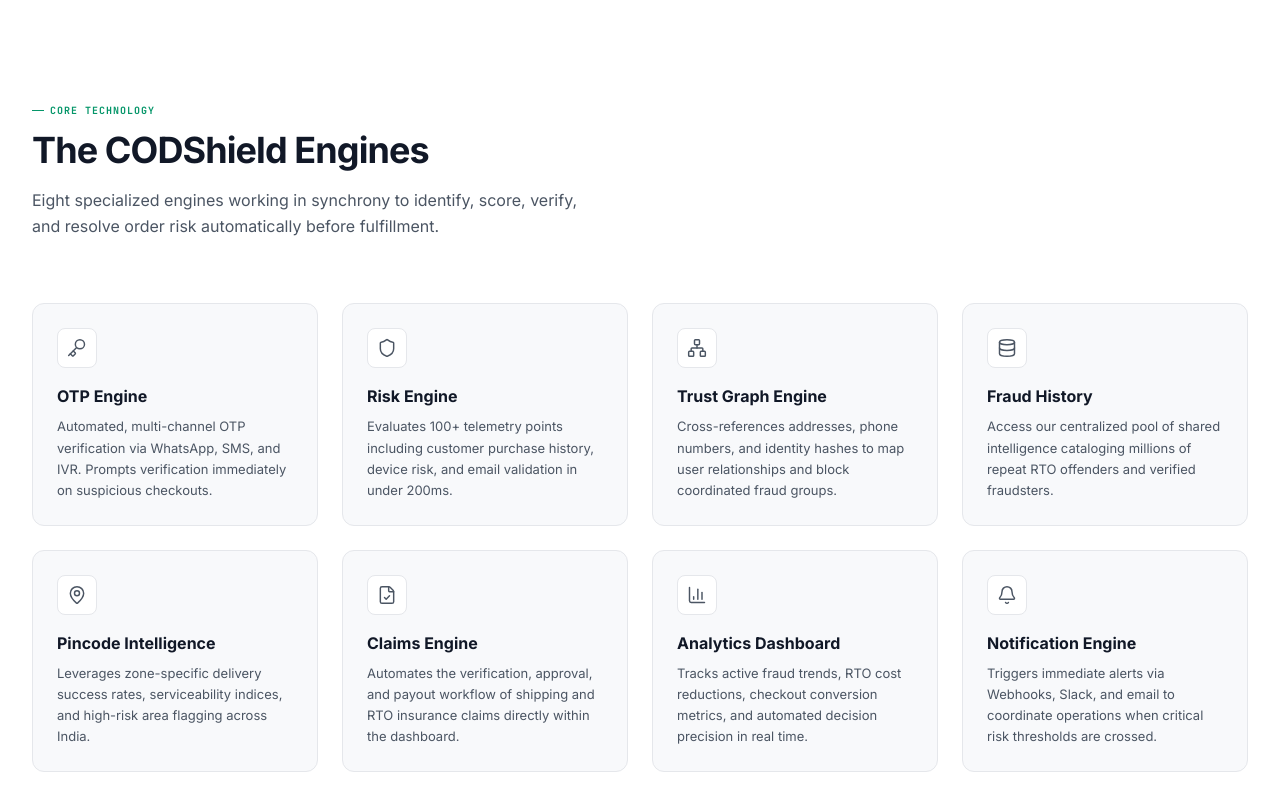
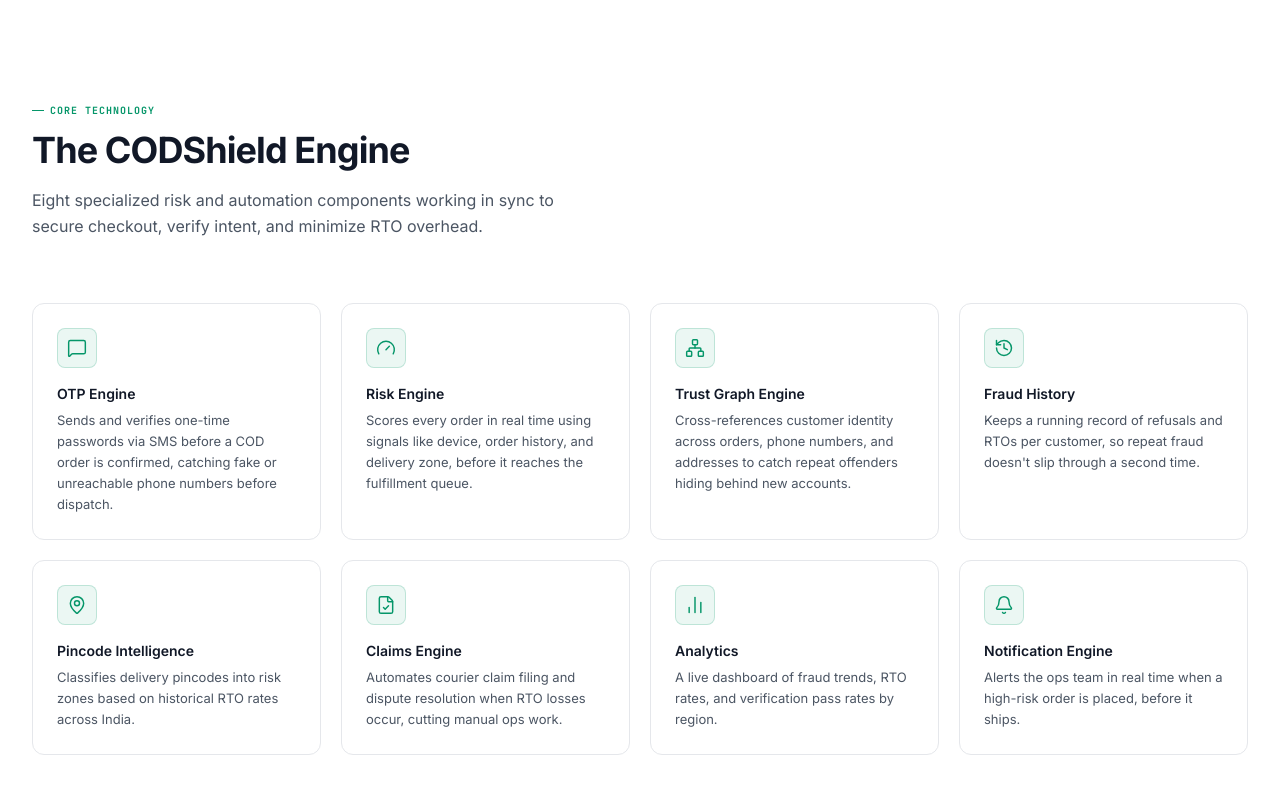
Before and after one commit to Aparajita-eng/CODShield, a Next.js app in the folder frontend/: page / in a window 1280 px wide. Shown: the part 1560-2370 px from the top of the page. Built offline with nearby package versions, Linux system fonts and the light colour scheme.

Commit message:
feat: add Features section with 8 engine cards

```diff
--- a/frontend/src/app/page.tsx
+++ b/frontend/src/app/page.tsx
@@ -3,7 +3,7 @@
 import Navigation from "@/components/Navigation";
 import { useState, useEffect } from "react";
 import { motion, useReducedMotion } from "framer-motion";
-import { ArrowRight, TrendingDown, PackageX, PhoneOff, BarChart2, AlertTriangle, CheckCircle, Info, Smartphone, Key, Shield, Network, Database, MapPin, FileCheck, BarChart3, Bell } from "lucide-react";
+import { ArrowRight, TrendingDown, PackageX, PhoneOff, BarChart2, AlertTriangle, CheckCircle, Info, Smartphone, MessageSquare, Gauge, Network, History, MapPin, FileCheck, Bell } from "lucide-react";
 import { EASE, fadeUp, clipReveal, staggerContainer, staggerItem } from "@/lib/motion";
 
 interface MockOrder {
@@ -455,81 +455,81 @@
         </div>
       </section>
 
-      {/* FEATURES SECTION (CODSHIELD ENGINES) */}
+      {/* THE CODSHIELD ENGINE */}
       <section className="bg-bg-base border-t border-border-default">
         <div className="max-w-7xl mx-auto px-6 lg:px-8 py-24">
 
-          {/* Section Header */}
+          {/* Section Header - Static / No entrance animations */}
           <div className="max-w-xl mb-16">
             <span className="inline-flex items-center gap-1.5 text-[10px] font-mono font-bold tracking-widest text-accent uppercase mb-3">
               <span className="w-3 h-px bg-accent inline-block"></span>
               Core Technology
             </span>
             <h2 className="font-sans font-bold text-3xl sm:text-4xl text-ink-primary tracking-tight leading-[1.15]">
-              The CODShield Engines
+              The CODShield Engine
             </h2>
             <p className="mt-4 text-base text-ink-secondary leading-relaxed">
-              Eight specialized engines working in synchrony to identify, score, verify, and resolve order risk automatically before fulfillment.
+              Eight specialized risk and automation components working in sync to secure checkout, verify intent, and minimize RTO overhead.
             </p>
           </div>
 
-          {/* Features Grid */}
-          <div className="grid sm:grid-cols-2 lg:grid-cols-4 gap-6">
+          {/* Feature Cards Grid - Static / No entrance animations, hover only */}
+          <div className="grid sm:grid-cols-2 lg:grid-cols-4 gap-5">
             {[
               {
-                icon: Key,
-                title: "OTP Engine",
-                description: "Automated, multi-channel OTP verification via WhatsApp, SMS, and IVR. Prompts verification immediately on suspicious checkouts.",
+                icon: MessageSquare,
+                name: "OTP Engine",
+                description: "Sends and verifies one-time passwords via SMS before a COD order is confirmed, catching fake or unreachable phone numbers before dispatch."
               },
               {
-                icon: Shield,
-                title: "Risk Engine",
-                description: "Evaluates 100+ telemetry points including customer purchase history, device risk, and email validation in under 200ms.",
+                icon: Gauge,
+                name: "Risk Engine",
+                description: "Scores every order in real time using signals like device, order history, and delivery zone, before it reaches the fulfillment queue."
               },
               {
                 icon: Network,
-                title: "Trust Graph Engine",
-                description: "Cross-references addresses, phone numbers, and identity hashes to map user relationships and block coordinated fraud groups.",
+                name: "Trust Graph Engine",
+                description: "Cross-references customer identity across orders, phone numbers, and addresses to catch repeat offenders hiding behind new accounts."
               },
               {
-                icon: Database,
-                title: "Fraud History",
-                description: "Access our centralized pool of shared intelligence cataloging millions of repeat RTO offenders and verified fraudsters.",
+                icon: History,
+                name: "Fraud History",
+                description: "Keeps a running record of refusals and RTOs per customer, so repeat fraud doesn't slip through a second time."
               },
               {
                 icon: MapPin,
-                title: "Pincode Intelligence",
-                description: "Leverages zone-specific delivery success rates, serviceability indices, and high-risk area flagging across India.",
+                name: "Pincode Intelligence",
+                description: "Classifies delivery pincodes into risk zones based on historical RTO rates across India."
               },
               {
                 icon: FileCheck,
-                title: "Claims Engine",
-                description: "Automates the verification, approval, and payout workflow of shipping and RTO insurance claims directly within the dashboard.",
+                name: "Claims Engine",
+                description: "Automates courier claim filing and dispute resolution when RTO losses occur, cutting manual ops work."
               },
               {
-                icon: BarChart3,
-                title: "Analytics Dashboard",
-                description: "Tracks active fraud trends, RTO cost reductions, checkout conversion metrics, and automated decision precision in real time.",
+                icon: BarChart2,
+                name: "Analytics",
+                description: "A live dashboard of fraud trends, RTO rates, and verification pass rates by region."
               },
               {
                 icon: Bell,
-                title: "Notification Engine",
-                description: "Triggers immediate alerts via Webhooks, Slack, and email to coordinate operations when critical risk thresholds are crossed.",
-              },
-            ].map((feature, i) => (
+                name: "Notification Engine",
+                description: "Alerts the ops team in real time when a high-risk order is placed, before it ships."
+              }
+            ].map((feature, idx) => (
               <div
-                key={i}
-                className="group relative bg-bg-raised border border-border-default rounded-xl p-6 flex flex-col gap-4 hover:border-accent hover:-translate-y-1 transition-all duration-300 ease-out"
+                key={idx}
+                className="group relative bg-white border border-border-default rounded-xl p-6 flex flex-col gap-4 hover:border-accent hover:shadow-md transition-all duration-200"
               >
-                {/* Icon */}
-                <div className="w-10 h-10 rounded-lg border border-border-default bg-bg-base text-ink-secondary group-hover:text-accent group-hover:border-accent flex items-center justify-center shrink-0 transition-colors duration-300">
-                  <feature.icon className="w-5 h-5" strokeWidth={1.75} />
+                {/* Icon Badge */}
+                <div className="w-10 h-10 rounded-lg border border-accent/20 bg-accent-muted flex items-center justify-center shrink-0">
+                  <feature.icon className="w-5 h-5 text-accent" strokeWidth={1.75} />
                 </div>
 
-                {/* Title & Description */}
-                <div className="flex flex-col gap-2">
-                  <h3 className="font-sans font-bold text-base text-ink-primary">
-                    {feature.title}
+                {/* Engine details */}
+                <div className="flex flex-col gap-1.5">
+                  <h3 className="font-sans font-semibold text-[14px] text-ink-primary leading-snug">
+                    {feature.name}
                   </h3>
                   <p className="text-[13px] text-ink-secondary leading-relaxed">
                     {feature.description}
```
